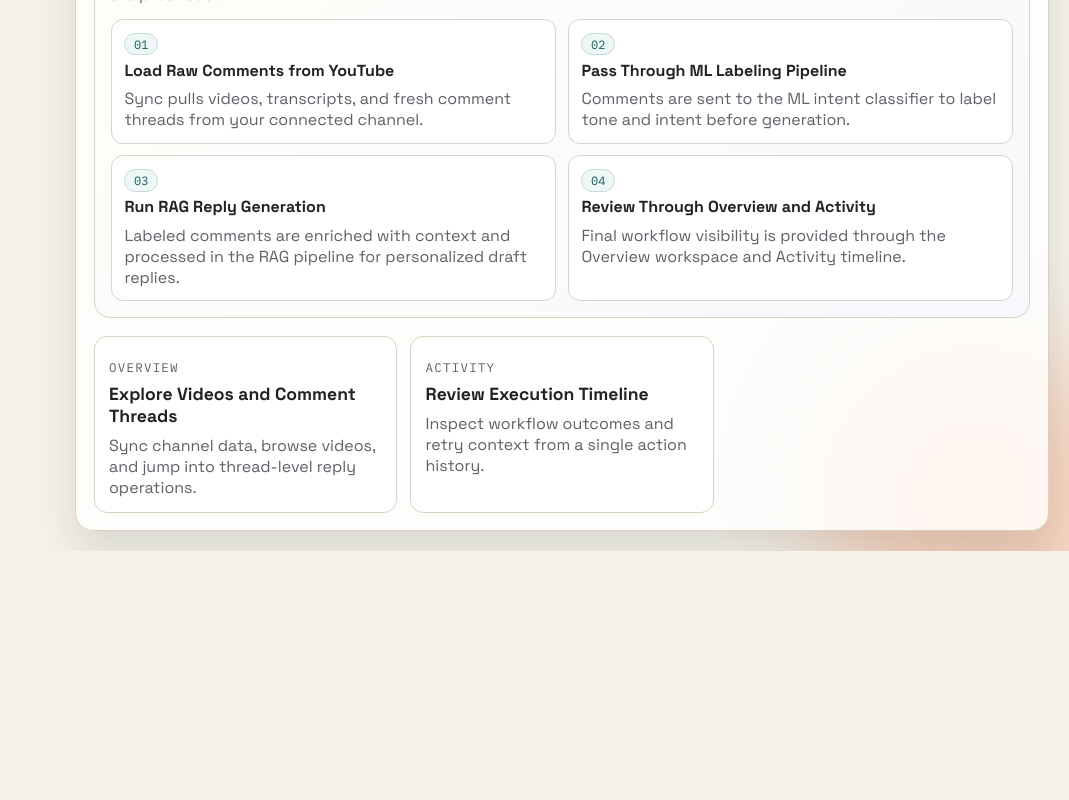
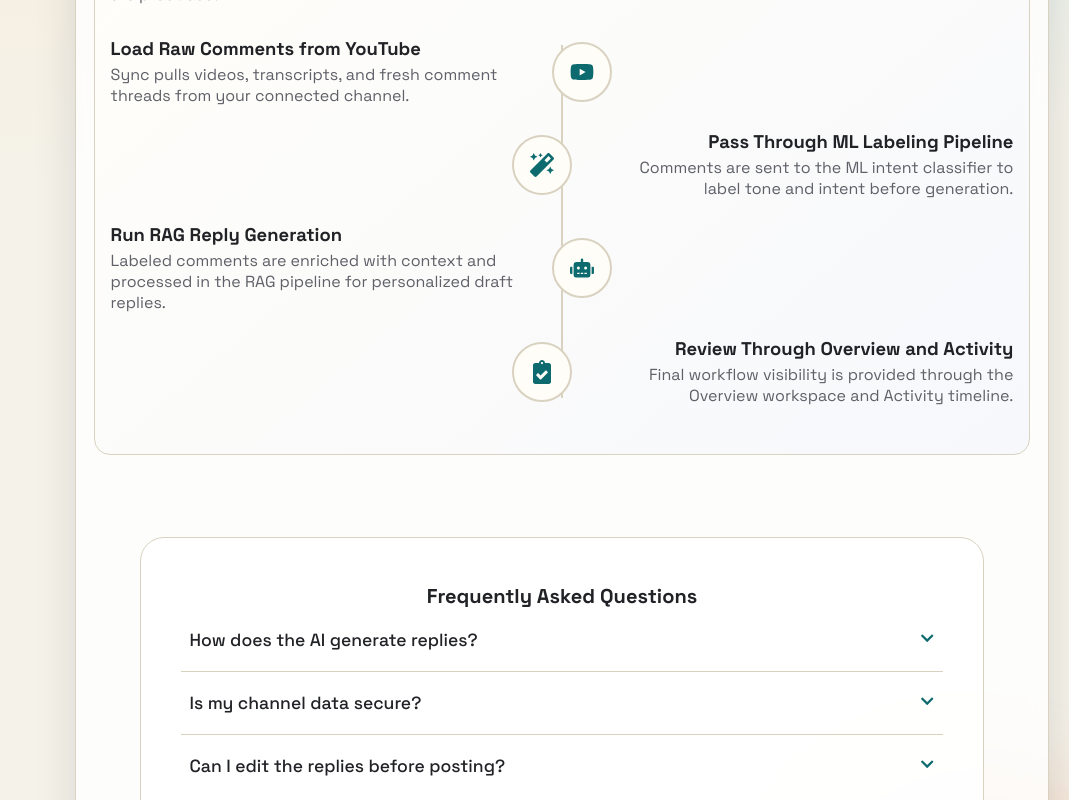
Before and after one commit to rishav-RG/AI-Assisted-YT-Comment-Reply-frontend, a React (Vite) app: page / in a window 1280 px wide. Shown: the part 740-1540 px from the top of the page, without its empty margins (211-1280 px from the left). Before the commit the page ends 1291 px from the top, so only its background shows below. Built offline with nearby package versions, Linux system fonts and the light colour scheme; no server answers.

Commit message:
final updated UI

```diff
--- a/package.json
+++ b/package.json
@@ -10,6 +10,7 @@
   },
   "dependencies": {
     "@clerk/clerk-react": "^5.61.4",
+    "framer-motion": "^12.38.0",
     "react": "^18.3.1",
     "react-dom": "^18.3.1",
     "react-icons": "^5.6.0",
--- a/src/App.jsx
+++ b/src/App.jsx
@@ -84,10 +84,10 @@ function AppContent() {
       <header className="app-header reveal">
         <div className="header-top">
           <div>
-            <p className="eyebrow">React Control Panel</p>
-            <h1>YouTube Reply Ops</h1>
+            <p className="eyebrow">AI Reply Platform</p>
+            <h1>YouTube Comment Assistant</h1>
             <p className="subtitle">
-              OAuth connect, sync channel data, and run RAG reply generation against the existing FastAPI backend.
+              Centralize your YouTube comment management, automate responses, and boost engagement.
             </p>
           </div>
 
--- a/src/pages/HomePage.jsx
+++ b/src/pages/HomePage.jsx
@@ -1,111 +1,244 @@
 import { Link } from "react-router-dom";
+import { motion, AnimatePresence } from "framer-motion";
+import { useState } from "react";
+import { FaChevronDown, FaYoutube, FaMagic, FaRobot, FaClipboardCheck } from "react-icons/fa";
+
+// Animation variants for Framer Motion
+const containerVariants = {
+    hidden: { opacity: 0 },
+    visible: {
+        opacity: 1,
+        transition: {
+            staggerChildren: 0.1,
+        },
+    },
+};
+
+const itemVariants = {
+    hidden: { y: 20, opacity: 0 },
+    visible: {
+        y: 0,
+        opacity: 1,
+        transition: {
+            type: "spring",
+            stiffness: 100,
+        },
+    },
+};
+
+const workflowItemVariants = {
+    hidden: (i) => ({
+        x: i % 2 === 0 ? -30 : 30,
+        opacity: 0,
+    }),
+    visible: {
+        x: 0,
+        opacity: 1,
+        transition: {
+            type: "spring",
+            stiffness: 100,
+            damping: 12,
+        },
+    },
+};
+
+const faqData = [
+    {
+        question: "How does the AI generate replies?",
+        answer:
+            "The system uses a Retrieval-Augmented Generation (RAG) model. It syncs video transcripts and existing comments to build a context-aware knowledge base, allowing it to generate relevant and personalized draft replies.",
+    },
+    {
+        question: "Is my channel data secure?",
+        answer:
+            "Yes, security is a top priority. Your channel data is accessed via secure OAuth 2.0 protocols, and the application only requests the permissions necessary to read comments and post replies on your behalf.",
+    },
+    {
+        question: "Can I edit the replies before posting?",
+        answer:
+            "Absolutely. The AI generates draft replies, which you can review, edit, and approve directly in the Video Detail workspace before posting them to YouTube. You always have the final say.",
+    },
+];
+
+const workflowSteps = [
+    {
+        icon: <FaYoutube />,
+        title: "Load Raw Comments from YouTube",
+        description: "Sync pulls videos, transcripts, and fresh comment threads from your connected channel.",
+    },
+    {
+        icon: <FaMagic />,
+        title: "Pass Through ML Labeling Pipeline",
+        description: "Comments are sent to the ML intent classifier to label tone and intent before generation.",
+    },
+    {
+        icon: <FaRobot />,
+        title: "Run RAG Reply Generation",
+        description: "Labeled comments are enriched with context and processed in the RAG pipeline for personalized draft replies.",
+    },
+    {
+        icon: <FaClipboardCheck />,
+        title: "Review Through Overview and Activity",
+        description: "Final workflow visibility is provided through the Overview workspace and Activity timeline.",
+    },
+];
+
+function FaqItem({ question, answer }) {
+    const [isOpen, setIsOpen] = useState(false);
+
+    return (
+        <motion.div className="faq-item" variants={itemVariants} layout>
+            <motion.button
+                className="faq-question"
+                onClick={() => setIsOpen(!isOpen)}
+                aria-expanded={isOpen}
+            >
+                <span>{question}</span>
+                <motion.div animate={{ rotate: isOpen ? 180 : 0 }}>
+                    <FaChevronDown />
+                </motion.div>
+            </motion.button>
+            <AnimatePresence>
+                {isOpen && (
+                    <motion.div
+                        className="faq-answer"
+                        initial={{ opacity: 0, height: 0 }}
+                        animate={{ opacity: 1, height: "auto" }}
+                        exit={{ opacity: 0, height: 0 }}
+                        transition={{ duration: 0.3, ease: "easeInOut" }}
+                    >
+                        <p>{answer}</p>
+                    </motion.div>
+                )}
+            </AnimatePresence>
+        </motion.div>
+    );
+}
 
 export default function HomePage() {
     return (
-        <section className="page home-page">
-            <header className="page-header home-hero reveal">
-                <p className="eyebrow">Creator Workflow Hub</p>
-                <h2>AI-Assisted YouTube Comment Reply System</h2>
-                <p>
-                    Turn raw YouTube comments into consistent, context-aware response drafts with a clean,
-                    creator-friendly workflow.
-                </p>
+        <motion.section
+            className="page home-page"
+            initial="hidden"
+            animate="visible"
+            variants={containerVariants}
+        >
+            <header className="page-header home-hero">
+                <motion.p className="eyebrow" variants={itemVariants}>
+                    Creator Workflow Hub
+                </motion.p>
+                <motion.h2 variants={itemVariants}>
+                    AI-Assisted YouTube Comment Reply System
+                </motion.h2>
+                <motion.p variants={itemVariants}>
+                    Turn raw YouTube comments into consistent, context-aware response
+                    drafts with a clean, creator-friendly workflow.
+                </motion.p>
 
-                <div className="row">
-                    <Link className="btn ghost" to="/overview">
-                        Open Overview
+                <motion.div className="row" variants={itemVariants}>
+                    <Link className="btn" to="/overview">
+                        Get Started
                     </Link>
                     <Link className="btn ghost" to="/activity">
                         View Activity
                     </Link>
-                </div>
+                </motion.div>
             </header>
 
-            <div className="stats-grid home-stats">
-                <article className="stat-card">
+            <motion.div
+                className="stats-grid home-stats"
+                variants={containerVariants}
+            >
+                <motion.article className="stat-card" variants={itemVariants}>
                     <div className="stat-top">
                         <p>What It Solves</p>
                     </div>
                     <h3>Reply Overload</h3>
-                    <p className="helper-text">Handle large comment volume without losing your response quality.</p>
-                </article>
+                    <p className="helper-text">
+                        Handle large comment volume without losing your response quality.
+                    </p>
+                </motion.article>
 
-                <article className="stat-card">
+                <motion.article className="stat-card" variants={itemVariants}>
                     <div className="stat-top">
                         <p>What It Offers</p>
                     </div>
                     <h3>AI Draft Replies</h3>
-                    <p className="helper-text">Generate contextual replies from synced transcripts and comments.</p>
-                </article>
+                    <p className="helper-text">
+                        Generate contextual replies from synced transcripts and comments.
+                    </p>
+                </motion.article>
 
-                <article className="stat-card">
+                <motion.article className="stat-card" variants={itemVariants}>
                     <div className="stat-top">
                         <p>Why Creators Use It</p>
                     </div>
                     <h3>Consistency + Speed</h3>
-                    <p className="helper-text">Keep tone aligned while reducing manual effort across videos.</p>
-                </article>
-            </div>
+                    <p className="helper-text">
+                        Keep tone aligned while reducing manual effort across videos.
+                    </p>
+                </motion.article>
+            </motion.div>
 
-            <section className="home-workflow reveal" aria-label="How this system works">
+            <motion.section
+                className="home-workflow"
+                aria-label="How this system works"
+                variants={containerVariants}
+                initial="hidden"
+                whileInView="visible"
+                viewport={{ once: true, amount: 0.2 }}
+            >
                 <header className="home-workflow-header">
-                    <p className="home-quick-eyebrow">How It Works</p>
-                    <h3>From Raw YouTube Comments to Personalized Replies</h3>
-                    <p>
-                        The system follows a clear backend pipeline so creators can understand exactly how replies are
-                        produced.
-                    </p>
+                    <motion.p className="home-quick-eyebrow" variants={itemVariants}>
+                        How It Works
+                    </motion.p>
+                    <motion.h3 variants={itemVariants}>
+                        From Raw YouTube Comments to Personalized Replies
+                    </motion.h3>
+                    <motion.p variants={itemVariants}>
+                        The system follows a clear backend pipeline so creators can
+                        understand exactly how replies are produced.
+                    </motion.p>
                 </header>
 
-                <div className="home-workflow-grid">
-                    <article className="home-workflow-step">
-                        <span className="home-workflow-index">01</span>
-                        <h4>Load Raw Comments from YouTube</h4>
-                        <p>
-                            Sync pulls videos, transcripts, and fresh comment threads from your connected channel.
-                        </p>
-                    </article>
+                <div className="home-workflow-journey">
+                    {workflowSteps.map((step, index) => (
+                        <motion.article
+                            key={index}
+                            className="home-workflow-step"
+                            custom={index}
+                            variants={workflowItemVariants}
+                        >
+                            <div className="home-workflow-icon">{step.icon}</div>
+                            <div className="home-workflow-content">
+                                <h4>{step.title}</h4>
+                                <p>{step.description}</p>
+                            </div>
+                        </motion.article>
+                    ))}
+                </div>
+            </motion.section>
 
-                    <article className="home-workflow-step">
-                        <span className="home-workflow-index">02</span>
-                        <h4>Pass Through ML Labeling Pipeline</h4>
-                        <p>
-                            Comments are sent to the ML intent classifier to label tone and intent before generation.
-                        </p>
-                    </article>
+            <motion.section
+                className="home-faq"
+                aria-label="Frequently Asked Questions"
+                variants={containerVariants}
+                initial="hidden"
+                whileInView="visible"
+                viewport={{ once: true, amount: 0.5 }}
+            >
+                <header className="home-workflow-header">
+                    <motion.h3 variants={itemVariants}>
+                        Frequently Asked Questions
+                    </motion.h3>
+                </header>
+                <div className="faq-list">
+                    {faqData.map((faq, index) => (
+                        <FaqItem key={index} question={faq.question} answer={faq.answer} />
+                    ))}
+                </div>
+            </motion.section>
 
-                    <article className="home-workflow-step">
-                        <span className="home-workflow-index">03</span>
-                        <h4>Run RAG Reply Generation</h4>
-                        <p>
-                            Labeled comments are enriched with context and processed in the RAG pipeline for personalized
-                            draft replies.
-                        </p>
-                    </article>
-
-                    <article className="home-workflow-step">
-                        <span className="home-workflow-index">04</span>
-                        <h4>Review Through Overview and Activity</h4>
-                        <p>
-                            Final workflow visibility is provided through the Overview workspace and Activity timeline.
-                        </p>
-                    </article>
-                </div>
-            </section>
-
-            <section className="home-quick-grid" aria-label="Quick entry points">
-                <Link className="home-quick-card reveal" to="/overview">
-                    <p className="home-quick-eyebrow">Overview</p>
-                    <h3>Explore Videos and Comment Threads</h3>
-                    <p>Sync channel data, browse videos, and jump into thread-level reply operations.</p>
-                </Link>
-
-                <Link className="home-quick-card reveal" to="/activity">
-                    <p className="home-quick-eyebrow">Activity</p>
-                    <h3>Review Execution Timeline</h3>
-                    <p>Inspect workflow outcomes and retry context from a single action history.</p>
-                </Link>
-            </section>
-        </section>
+        </motion.section>
     );
 }
--- a/src/styles.css
+++ b/src/styles.css
@@ -1259,3 +1259,178 @@ body[data-theme="dark"] .metric {
     transform: rotate(360deg);
   }
 }
+
+/* HomePage Vertical Workflow Journey */
+.home-workflow-journey {
+  position: relative;
+  display: flex;
+  flex-direction: column;
+  gap: 1.5rem; /* Reduced gap between steps */
+  padding: 2rem 0;
+  max-width: 1100px; /* Increased width */
+  margin: 0 auto;
+}
+
+.home-workflow-journey::before {
+  content: "";
+  position: absolute;
+  top: 40px;
+  bottom: 40px;
+  left: 50%;
+  transform: translateX(-50%);
+  width: 2px;
+  background: var(--line);
+  z-index: 0;
+}
+
+.home-workflow-step {
+  display: flex;
+  align-items: center; /* Centered items vertically */
+  gap: 2rem; /* Reduced gap between icon and text */
+  position: relative;
+  width: 50%;
+  background: none;
+  border: none;
+  padding: 0;
+  text-align: left;
+}
+
+.home-workflow-step:nth-child(odd) {
+  align-self: flex-start;
+  padding-right: 2.5rem; /* Adjusted padding */
+  justify-content: flex-end;
+}
+
+.home-workflow-step:nth-child(even) {
+  align-self: flex-end;
+  padding-left: 2.5rem; /* Adjusted padding */
+  flex-direction: row-reverse;
+  text-align: right;
+}
+
+.home-workflow-icon {
+  flex-shrink: 0;
+  width: 60px; /* Slightly smaller icon */
+  height: 60px; /* Slightly smaller icon */
+  border-radius: 999px;
+  background: var(--surface-strong);
+  border: 2px solid var(--line);
+  display: flex;
+  align-items: center;
+  justify-content: center;
+  color: var(--accent);
+  font-size: 1.5rem; /* Adjusted icon size */
+  z-index: 1;
+  transition: all 0.2s ease-out;
+  position: absolute;
+  top: 50%;
+  transform: translateY(-50%);
+}
+
+.home-workflow-step:nth-child(odd) .home-workflow-icon {
+  right: 0;
+  transform: translateY(-50%) translateX(calc(50% + 1.25rem));
+}
+
+.home-workflow-step:nth-child(even) .home-workflow-icon {
+  left: 0;
+  transform: translateY(-50%) translateX(calc(-50% - 1.25rem));
+}
+
+.home-workflow-step:hover .home-workflow-icon {
+  transform: scale(1.05) translateY(-50%)
+    translateX(var(--translateX, calc(50% + 1.25rem)));
+  border-color: var(--accent);
+  box-shadow: 0 0 20px rgba(13, 107, 111, 0.2);
+}
+
+.home-workflow-step:nth-child(even):hover .home-workflow-icon {
+  --translateX: calc(-50% - 1.25rem);
+}
+
+body[data-theme="dark"] .home-workflow-step:hover .home-workflow-icon {
+  box-shadow: 0 0 25px rgba(75, 179, 255, 0.2);
+}
+
+.home-workflow-content {
+  padding-top: 0; /* Removed padding */
+  width: 100%;
+}
+
+.home-workflow-content h4 {
+  margin: 0 0 0.25rem;
+  font-size: 1.15rem; /* Adjusted font size */
+}
+
+.home-workflow-content p {
+  margin: 0;
+  color: var(--muted);
+  max-width: 60ch;
+}
+
+/* HomePage FAQ Section Adjustments */
+.home-faq {
+  background: var(--surface);
+  border: 1px solid var(--line);
+  border-radius: 24px;
+  padding: 2.5rem;
+  margin-top: 4rem;
+  margin-bottom: 8rem;
+  width: 90%;
+  max-width: 1400px;
+  margin-left: auto;
+  margin-right: auto;
+  text-align: center;
+}
+
+.faq-list {
+  list-style: none;
+  padding: 0;
+  margin: 0;
+  display: flex;
+  flex-direction: column;
+}
+
+.faq-item {
+  border-bottom: 1px solid var(--line);
+}
+
+.faq-item:last-child {
+  border-bottom: none;
+  padding-bottom: 0;
+}
+
+.faq-question {
+  width: 100%;
+  display: flex;
+  justify-content: space-between;
+  align-items: center;
+  gap: 1rem;
+  padding: 1.25rem 0.5rem;
+  background: none;
+  border: none;
+  font: inherit;
+  font-size: 1.1rem;
+  font-weight: 500;
+  color: var(--ink);
+  cursor: pointer;
+  text-align: left;
+}
+
+.faq-question svg {
+  font-size: 0.9rem;
+  color: var(--accent);
+  transition: transform 0.2s ease-in-out;
+}
+
+.faq-answer {
+  overflow: hidden;
+}
+
+.faq-answer p {
+  padding: 0 0.5rem 1.25rem;
+  margin: 0;
+  color: var(--muted);
+  max-width: 75ch;
+  line-height: 1.6;
+}
```
Also changed, not shown: src/pages/VideoDetailPage.jsx (+4 -6 lines), 1 other file (tests, documents, lock files or other folders).
